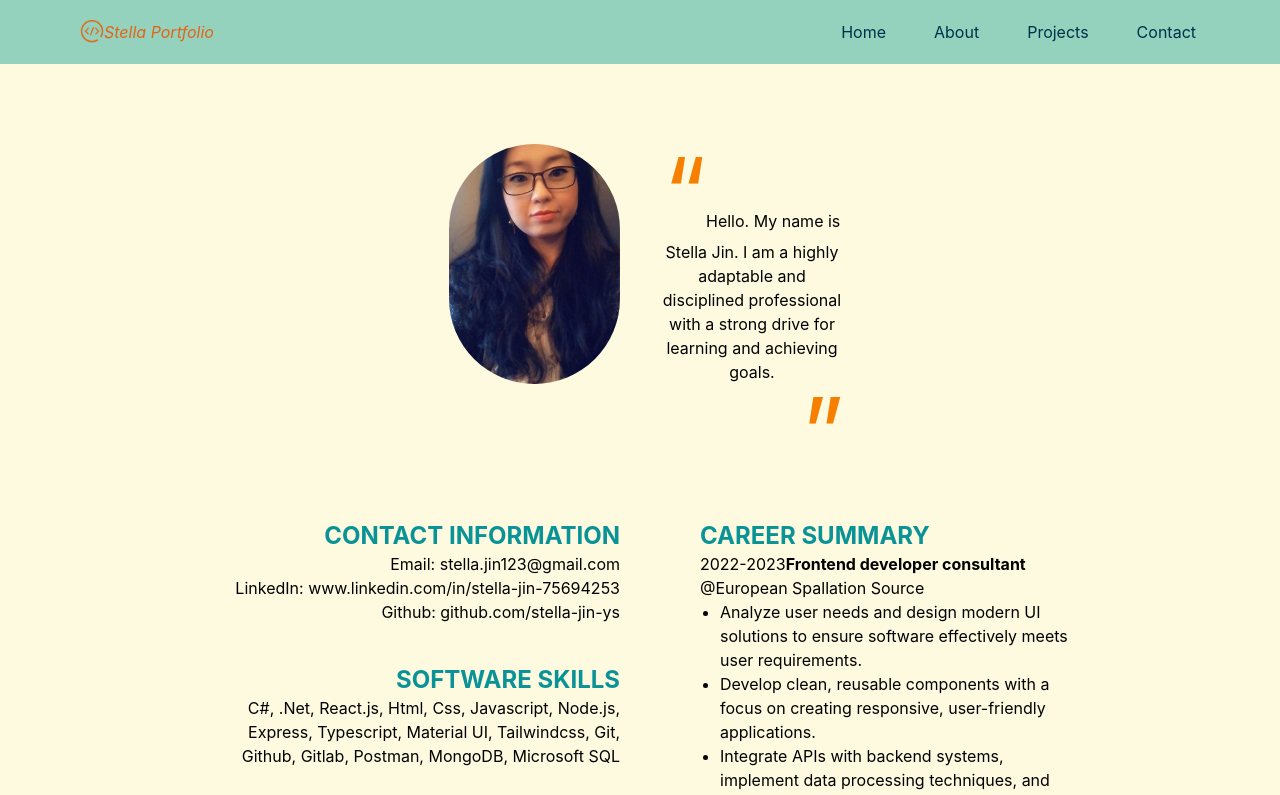
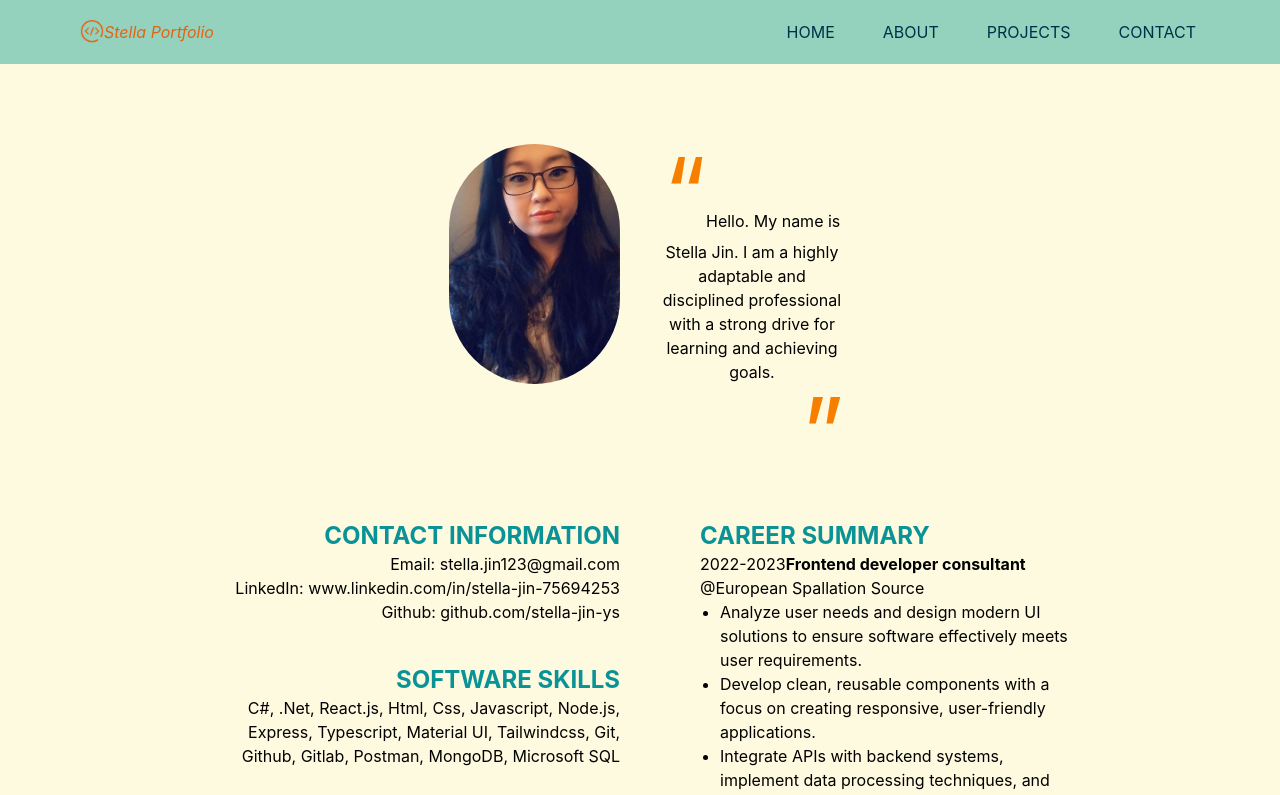
Before and after one commit to stella-jin-ys/react-portfolio, a React (Create React App) app: page /react-portfolio/about in a window 1280 px wide. Shown: the top 795 px of the page. Built offline with nearby package versions, Linux system fonts and the light colour scheme.

Commit message:
update nav

```diff
--- a/src/Nav.tsx
+++ b/src/Nav.tsx
@@ -23,7 +23,7 @@ function Nav() {
               to="/"
               className="text-darkBlue hover:border-b border-darkBlue p-1"
             >
-              Home
+              HOME
             </Link>
           </li>
           <li>
@@ -31,7 +31,7 @@ function Nav() {
               to="/about"
               className="text-darkBlue hover:border-b border-darkBlue p-1"
             >
-              About
+              ABOUT
             </Link>
           </li>
           <li>
@@ -39,7 +39,7 @@ function Nav() {
               to="/projects"
               className="text-darkBlue hover:border-b border-darkBlue p-1"
             >
-              Projects
+              PROJECTS
             </Link>
           </li>
           <li>
@@ -47,7 +47,7 @@ function Nav() {
               to="/contact"
               className="text-darkBlue hover:border-b border-darkBlue p-1"
             >
-              Contact
+              CONTACT
             </Link>
           </li>
         </ul>
```
